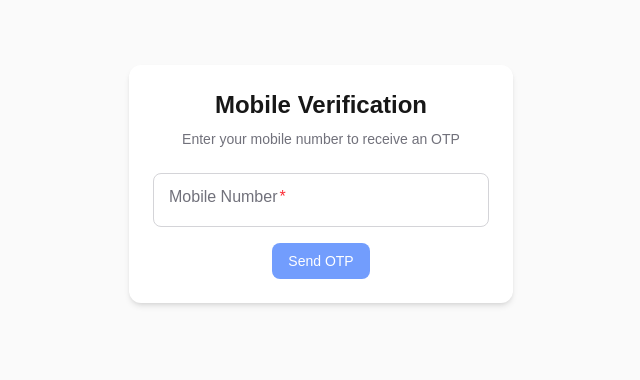
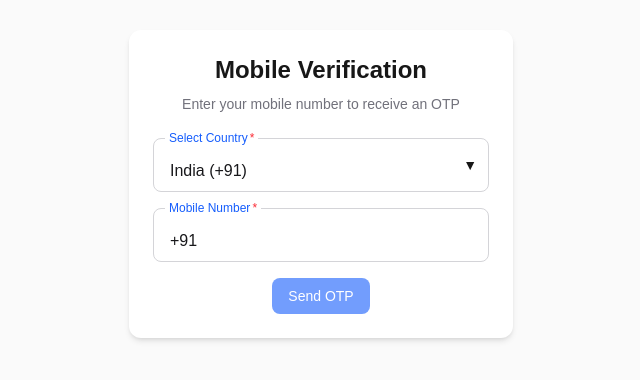
Before and after one commit to Parveen-collab/NirmaanSetu, a Next.js app: page / in a window 1280 px wide. Shown: the part 216-596 px from the top of the page, without its empty margins (319-959 px from the left). Built offline with nearby package versions, Linux system fonts and the light colour scheme.

Commit message:
refactor(authPage, Input) = add select country and country code using useEffect

```diff
--- a/src/components/common/Input.tsx
+++ b/src/components/common/Input.tsx
@@ -1,4 +1,3 @@
-// src/components/features/Input.tsx
 'use client'
 
 import React, {
@@ -8,30 +7,24 @@ import React, {
   useMemo,
 } from 'react'
 
-/* =========================
-   Validation Types
-========================= */
 
 export type ValidationType =
-  | 'text'
-  | 'number'
-  | 'mobile'
-  | 'email'
-  | 'password'
-  | 'file'
+  | 'text' //no numbers are allowed
+  | 'number' //no texts are allowed
+  | 'mobile' //all worlds' mobile numbers with country code as prefix with + symbol
+  | 'email' //
+  | 'password' //
+  | 'file' //
   | 'custom'
 
 export type InputVariant =
-  | 'aadhaar'
-  | 'otp'
-  | 'bankAccount'
-  | 'phone'
-  | 'name'
-  | 'address'
+  | 'aadhaar' //as UIDAI
+  | 'otp' //4-digit
+  | 'bankAccount' //all worlds bank account
+  // | 'phone' //
+  | 'name' //
+  | 'address' //
 
-/* =========================
-   Props
-========================= */
 
 interface InputProps
   extends React.InputHTMLAttributes<HTMLInputElement> {
@@ -47,10 +40,7 @@ interface InputProps
 
 }
 
-/* =========================
-   Variant Rules
-========================= */
-
+//Variant Rules
 const variantRules: Record<
   InputVariant,
   {
@@ -66,9 +56,9 @@ const variantRules: Record<
   },
 
   otp: {
-    regex: /^\d{4,6}$/,
-    message: 'OTP must be 4–6 digits',
-    maxLength: 6,
+    regex: /^\d{4}$/,
+    message: 'OTP must be 4 digits',
+    maxLength: 4,
   },
 
   bankAccount: {
@@ -77,11 +67,11 @@ const variantRules: Record<
     maxLength: 18,
   },
 
-  phone: {
-    regex: /^[6-9]\d{9}$/,
-    message: 'Enter valid 10-digit phone number',
-    maxLength: 10,
-  },
+  // phone: {
+  //   regex: /^[6-9]\d{9}$/,
+  //   message: 'Enter valid 10-digit phone number',
+  //   maxLength: 10,
+  // },
 
   name: {
     regex: /^[A-Za-z ]+$/,
@@ -94,10 +84,8 @@ const variantRules: Record<
   },
 }
 
-/* =========================
-   Component
-========================= */
 
+//Component
 const Input = forwardRef<HTMLInputElement, InputProps>(
   (
     {
@@ -125,33 +113,25 @@ const Input = forwardRef<HTMLInputElement, InputProps>(
     const [focused, setFocused] = useState(false)
     const [touched, setTouched] = useState(false)
 
-    /* =========================
-       Check if has value
-    ========================= */
-
+    //Check if has value
     const hasValue = useMemo(() => {
       if (value !== undefined)
         return String(value).length > 0
       return false
     }, [value])
 
-    /* =========================
-       Max length from variant
-    ========================= */
 
+    //Max length from variant
     const maxLength =
       variant && variantRules[variant]?.maxLength
 
-    /* =========================
-       Validation Function
-    ========================= */
 
+    //  Validation Function
     const validate = (val: string, files?: FileList | null) => {
       let isValid = true
       let message = ''
 
-      /* Required validation FIRST */
-
+      //Required validation FIRST
       if (required) {
         if (validation === 'file') {
           isValid = !!files && files.length > 0
@@ -168,11 +148,8 @@ const Input = forwardRef<HTMLInputElement, InputProps>(
         }
       }
 
-      /* Continue existing validation */
 
-
-      /* Fallback validation */
-
+      //Fallback validation
       else if (validation) {
         switch (validation) {
           case 'text':
@@ -226,10 +203,7 @@ const Input = forwardRef<HTMLInputElement, InputProps>(
       return isValid
     }
 
-    /* =========================
-       Render
-    ========================= */
-
+    //Render
     return (
       <div className="flex flex-col gap-1 w-full">
         {/* Floating Input Wrapper */}
--- a/src/components/features/AuthPage.tsx
+++ b/src/components/features/AuthPage.tsx
@@ -1,6 +1,6 @@
 'use client'
 
-import { useState } from 'react'
+import { useState, useEffect } from 'react'
 import { useRouter } from 'next/navigation'
 
 import Input from '@/src/components/common/Input'
@@ -10,12 +10,37 @@ import VerifyOtpModal from '@/src/components/features/auth/VerifyOtpModal'
 
 import { authConfig } from '@/src/config/authConfig'
 import { AuthType } from '@/src/types/auth'
+import Select from '@/src/components/common/Select'
+
+const COUNTRIES = [
+  { label: 'India', value: '+91', length: 10 },
+  { label: 'Norway', value: '+47', length: 8 },
+  { label: 'China', value: '+86', length: 11 },
+  // Add more countries as needed
+];
+
 
 type Props = {
   type: AuthType
 }
 
 export default function AuthPage({ type }: Props) {
+
+  // Inside AuthPage component
+  const [selectedCountry, setSelectedCountry] = useState(COUNTRIES[0]);
+  const [phoneNumber, setPhoneNumber] = useState('');
+
+  const validatePhone = (val: string) => {
+    return val.length === selectedCountry.length && /^\d+$/.test(val);
+  };
+
+  // Update the main 'value' state whenever country or phone changes
+  useEffect(() => {
+    if (type === 'mobile') {
+      setValue(`${selectedCountry.value}${phoneNumber}`);
+    }
+  }, [selectedCountry, phoneNumber, type]);
+
   const router = useRouter()
   const config = authConfig[type]
 
@@ -45,6 +70,21 @@ export default function AuthPage({ type }: Props) {
           <p className="mb-6 text-center text-sm text-zinc-500">
             {config.description}
           </p>
+
+          {type === 'mobile' && (
+            <div className="mb-4">
+              <Select
+                label="Select Country"
+                options={COUNTRIES.map(c => ({ label: `${c.label} (${c.value})`, value: c.value }))}
+                value={selectedCountry.value}
+                onChange={(e) => {
+                  const country = COUNTRIES.find(c => c.value === e.target.value);
+                  if (country) setSelectedCountry(country);
+                }}
+              />
+            </div>
+          )}
+
 
           <Input
             label={config.label}
```
Also changed, not shown: 1 other file (tests, documents, lock files or other folders).
